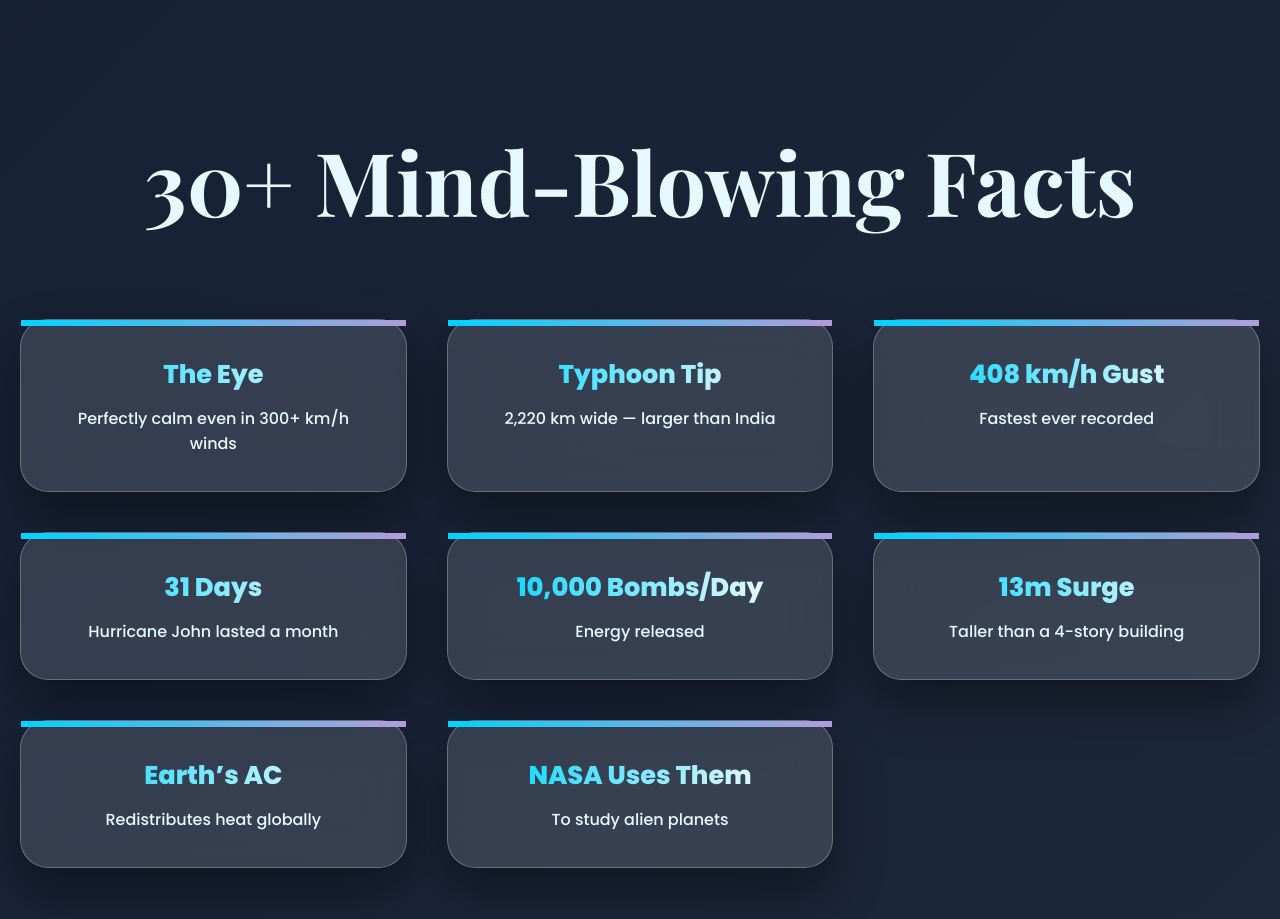
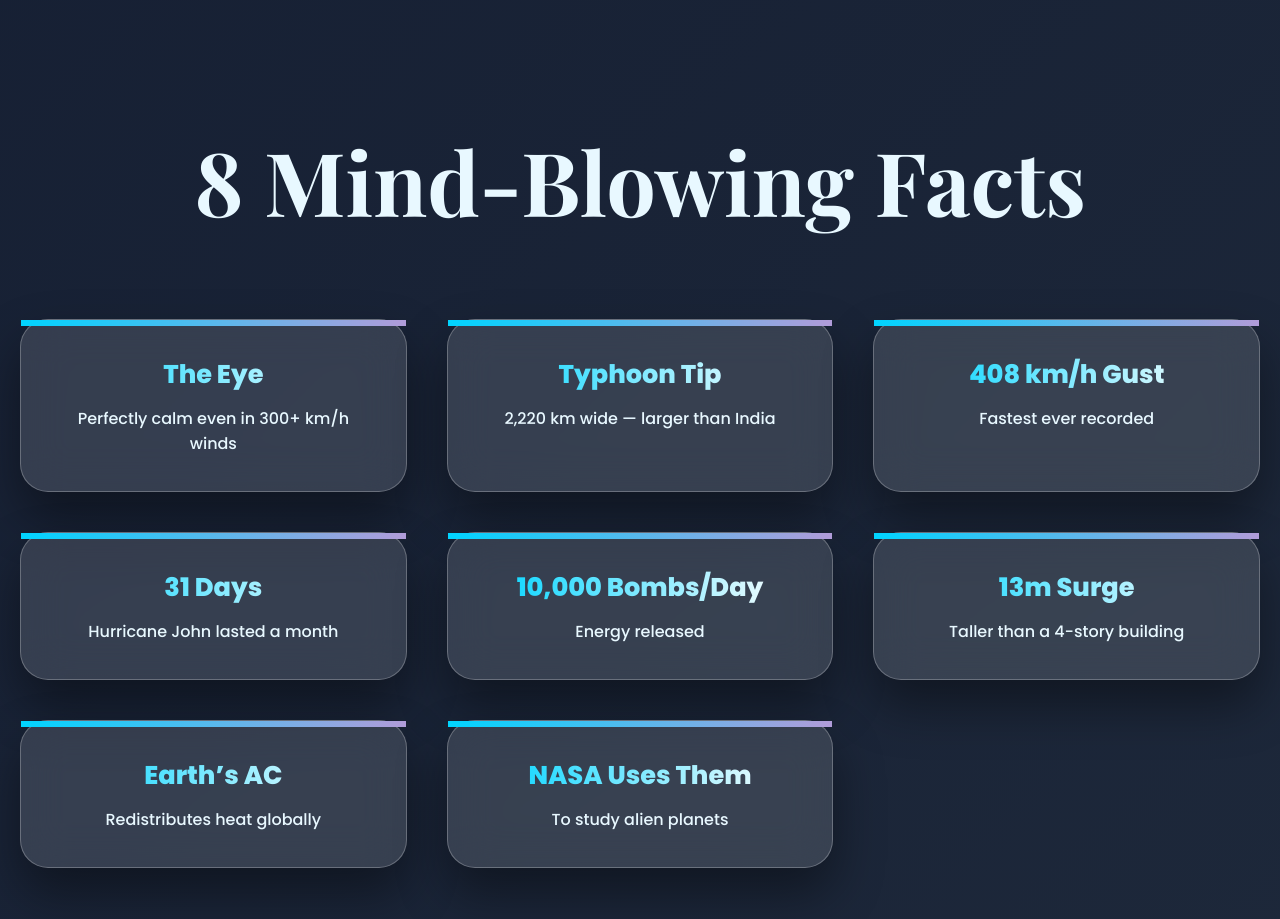
Before and after one commit to SACADY-7/Project-Cyclone-, a plain HTML site: page index.html in a window 1280 px wide. Shown: the part 4520-5439 px from the top of the page. Drawn offline with nearby package versions, Linux system fonts and the light colour scheme.

Commit message:
Update index.html

```diff
--- a/index.html
+++ b/index.html
@@ -148,7 +148,7 @@
 
 <section>
   <div class="container">
-    <h2>30+ Mind-Blowing Facts</h2>
+    <h2>8 Mind-Blowing Facts</h2>
     <div class="grid">
       <div class="glass fact-card"><h3>The Eye</h3>Perfectly calm even in 300+ km/h winds</div>
       <div class="glass fact-card"><h3>Typhoon Tip</h3>2,220 km wide — larger than India</div>
```
